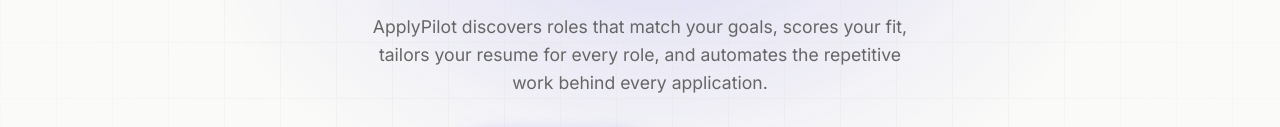
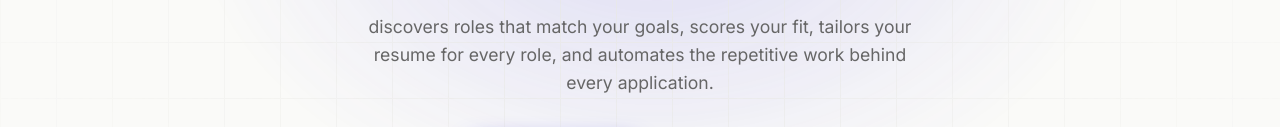
Before and after one commit to aayushpandey8000/applypilot, a plain HTML site: page index-mobile-fixed.html in a window 1280 px wide. Shown: the part 359-486 px from the top of the page. Drawn offline with Linux system fonts and the light colour scheme.

Commit message:
Remove 'ApplyPilot' from lead paragraph

```diff
--- a/index-mobile-fixed.html
+++ b/index-mobile-fixed.html
@@ -500,7 +500,7 @@
 <header class="hero" id="top"><div class="grid-bg"></div><div class="w">
 <span class="pill"><i class="dot"></i>Your agent is searching 12 sources right now</span>
 <h1>Your AI agent for the<br><span class="gt">entire job search.</span></h1>
-<p class="lead">ApplyPilot discovers roles that match your goals, scores your fit, tailors your resume for every role, and automates the repetitive work behind every application.</p>
+<p class="lead">discovers roles that match your goals, scores your fit, tailors your resume for every role, and automates the repetitive work behind every application.</p>
 <div class="cta"><button class="btn a" data-start>Start automating →</button><a class="btn" href="#how">See how it works</a></div>
 <div class="card jm" aria-label="Sample job match">
 <div class="row"><div><span class="tag">JOB MATCH</span><h3 style="font-size:1.25rem;margin-top:6px">Senior Product Designer</h3><p style="font-size:.9rem">Acme Inc.</p></div><span class="sc"><span data-c="94">0</span>% Match</span></div>
```
